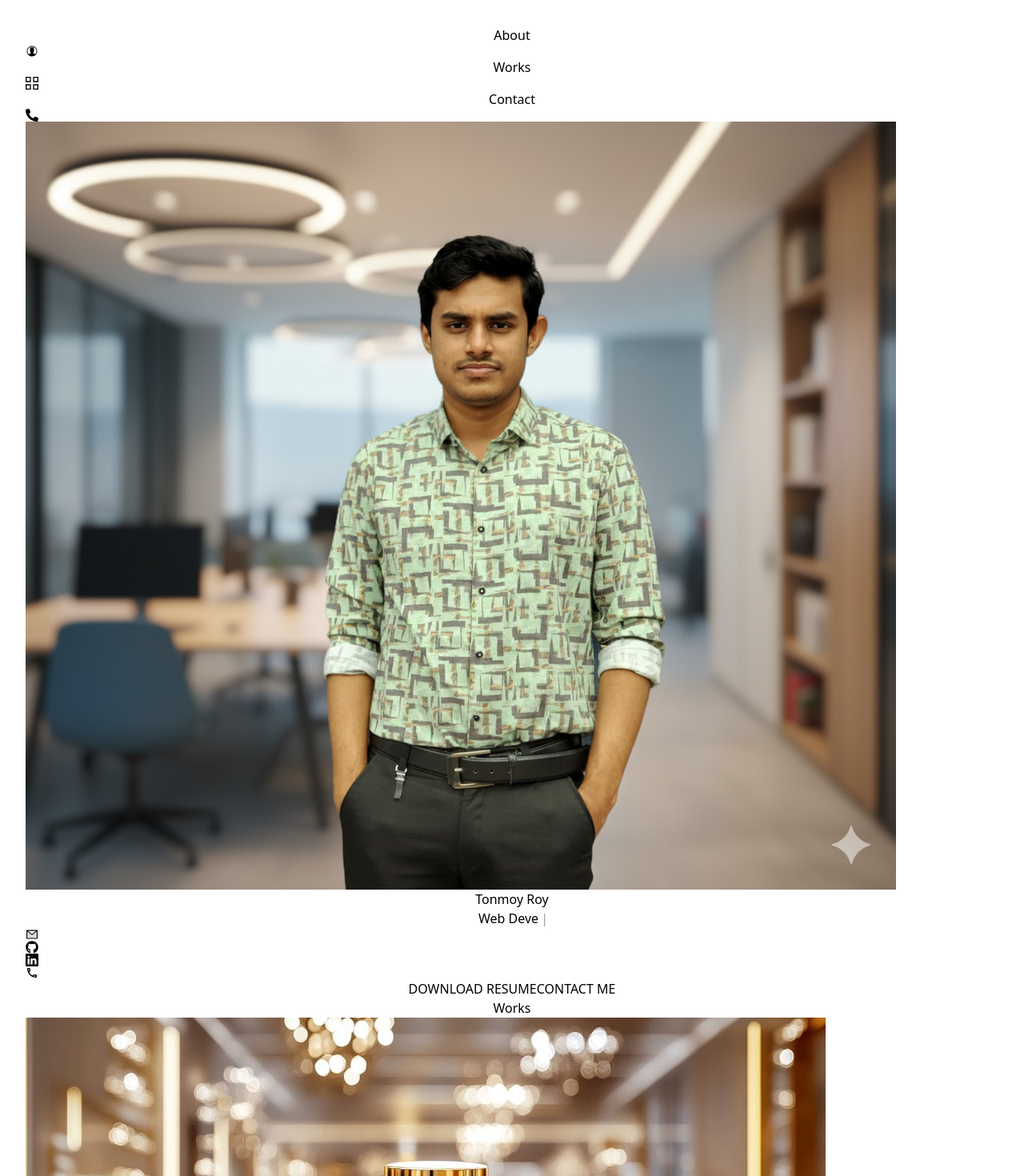
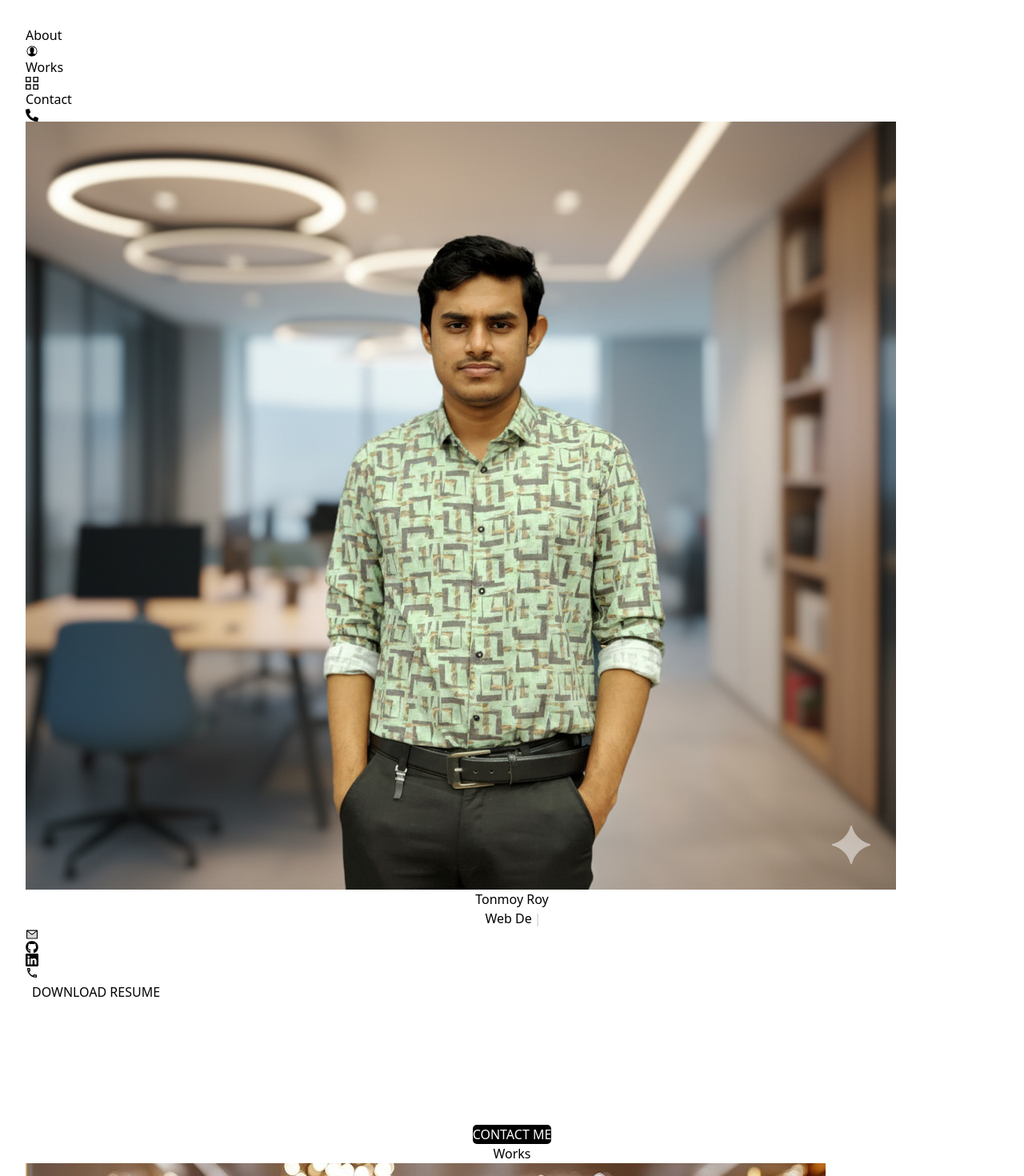
Before and after one commit to Tonmoy-Roy/Personal-Portfolio, a React (Vite) app: page /works in a window 1280 px wide. Shown: the top 1470 px of the page at 80% size. Built offline with nearby package versions, Linux system fonts and the light colour scheme.

Commit message:
btn updated

```diff
--- a/package.json
+++ b/package.json
@@ -22,6 +22,7 @@
     "react-icons": "^5.5.0",
     "react-router-dom": "^7.6.2",
     "react-simple-typewriter": "^5.0.1",
+    "sass": "^1.94.2",
     "sort-by": "^1.2.0",
     "sweetalert2": "^11.22.0"
   },
--- a/src/Components/Navbar/Navbar.jsx
+++ b/src/Components/Navbar/Navbar.jsx
@@ -10,13 +10,15 @@ import { MdOutlineLocalPhone } from "react-icons/md";
 import { IoIosContact } from "react-icons/io";
 import { GrProjects } from "react-icons/gr";
 import { FaPhoneAlt } from "react-icons/fa";
+import './Navbar.scss';
+
 const Navbar = () => {
     const links = <>
         <div className="flex md:block">
-            <li className="btn btn-outline mr-5 mb-3 md:w-[6vw] w-[37vw] hover:bg-orange-600 hover:text-white b "><NavLink>About <IoIosContact className="text-xl" /></NavLink></li>
-            <li className="btn btn-outline mb-3 mr-5 md:w-[6vw] hover:bg-orange-600 hover:text-white w-[37vw]"><NavLink to="/works">Works <GrProjects className="xl" /> </NavLink></li>
+            <li className="btn btn-outline button mr-5 mb-3 md:w-[6vw] w-[37vw] py-1 md:h-[6vh]"><NavLink>About <IoIosContact className="text-xl" /></NavLink></li>
+            <li className="btn btn-outline mb-3 button mr-5 md:w-[6vw] hover:text-white w-[37vw] py-1"><NavLink to="/works">Works <GrProjects className="xl" /> </NavLink></li>
         </div>
-        <li className="btn btn-outline md:w-[6vw] hover:bg-orange-600 hover:text-white w-[37vw] ml-[18vw] md:ml-0"><NavLink to="/contact">Contact <FaPhoneAlt className="xl" /></NavLink></li>
+        <li className="btn btn-outline md:w-[6vw] button hover:text-white w-[37vw] ml-[18vw] md:ml-0 py-1"><NavLink to="/contact">Contact <FaPhoneAlt className="xl" /></NavLink></li>
     </>
 
     const backgroundImages = [img1];
@@ -72,14 +74,40 @@ const Navbar = () => {
                 </div>
 
                 {/* <!-- Buttons --> */}
-                <div class="mt-6 text-sm font-semibold">
-                    <a href="/Tonmoy_Roy_Resume.pdf" download>
-                        <button class="btn btn-outline mr-2 hover:bg-orange-600 hover:text-white mb-5">DOWNLOAD RESUME</button>
-                    </a>
-                    <Link to="mailto:roytonmoy901@gmail.com"><button class="btn btn-outline hover:bg-orange-600 hover:text-white mb-5 w-[54vw] md:w-[8vw]">CONTACT ME</button></Link>
+                <div className="md:flex mt-6 text-sm font-semibold">
+                    <div>
+                        <a href="/Tonmoy_Roy_Resume.pdf" download>
+                            <div className="buttons">
+                                <button className="btn btn-outline mr-2 mb-5 text-white blob-btn ml-2">DOWNLOAD RESUME
+                                    <span className="blob-btn__inner">
+                                        <span className="blob-btn__blobs">
+                                            <span className="blob-btn__blob"></span>
+                                            <span className="blob-btn__blob"></span>
+                                            <span className="blob-btn__blob"></span>
+                                            <span className="blob-btn__blob"></span>
+                                        </span>
+                                    </span>
+                                </button>
+                                <div className="md:w-[10vw] md:h-[2vh]">
+                                    <svg xmlns="http://www.w3.org/2000/svg" version="1.1">
+                                        <defs>
+                                            <filter id="goo">
+                                                <feGaussianBlur in="SourceGraphic" result="blur" stdDeviation="10"></feGaussianBlur>
+                                                <feColorMatrix in="blur" mode="matrix" values="1 0 0 0 0 0 1 0 0 0 0 0 1 0 0 0 0 0 21 -7" result="goo"></feColorMatrix>
+                                                <feBlend in2="goo" in="SourceGraphic" result="mix"></feBlend>
+                                            </filter>
+                                        </defs>
+                                    </svg>
+                                </div>
+                            </div>
+                        </a>
+                    </div>
+                    <div>
+                        <Link to="mailto:roytonmoy901@gmail.com"><button class="btn btn-outline mb-5 w-[54vw] md:w-[8vw] glow-on-hover ">CONTACT ME</button></Link>
+                    </div>
                 </div>
-            </div>
-        </div>
+            </div >
+        </div >
     );
 };
 
--- /dev/null
+++ b/src/Components/Navbar/Navbar.scss
@@ -0,0 +1,212 @@
+$color: orange;
+
+.button {
+  display: inline-block;
+  transition: all .3s;
+  position: relative;
+  overflow: hidden;
+  z-index: 1;
+  text-align: left;
+  display: flex;
+  align-items: center;
+  justify-content: flex-start;
+
+  &:after {
+    content: '';
+    position: absolute;
+    bottom: 0;
+    left: 0;
+    width: 100%;
+    height: 100%;
+    z-index: -2;
+  }
+
+  &:before {
+    content: '';
+    position: absolute;
+    bottom: 0;
+    left: 0;
+    width: 0%;
+    height: 100%;
+    background-color: darken($color, 15%);
+    transition: all .5s;
+    z-index: -1;
+  }
+
+  &:hover {
+    color: #fff;
+
+    &:before {
+      width: 100%;
+    }
+  }
+}
+
+// contact animation
+.glow-on-hover {
+  border: none;
+  outline: none;
+  color: white;
+  // background: #111;
+  cursor: pointer;
+  position: relative;
+  z-index: 0;
+}
+
+.glow-on-hover:before {
+  content: '';
+  background: linear-gradient(45deg, #ff0000, #ff7300, #fffb00, #48ff00, #00ffd5, #002bff, #7a00ff, #ff00c8, #ff0000);
+  position: absolute;
+  top: -2px;
+  left: -2px;
+  background-size: 400%;
+  z-index: -1;
+  filter: blur(5px);
+  width: calc(100% + 4px);
+  height: calc(100% + 4px);
+  animation: glowing 20s linear infinite;
+  opacity: 0;
+  transition: opacity .3s ease-in-out;
+}
+
+.glow-on-hover:active {
+  color: #000;
+}
+
+.glow-on-hover:active:after {
+  background: transparent;
+}
+
+.glow-on-hover:hover:before {
+  opacity: 1;
+}
+
+.glow-on-hover:after {
+  z-index: -1;
+  content: '';
+  position: absolute;
+  width: 100%;
+  height: 100%;
+  background: black;
+  left: 0;
+  top: 0;
+  border-radius: 5px;
+}
+
+@keyframes glowing {
+  0% {
+    background-position: 0 0;
+  }
+
+  50% {
+    background-position: 400% 0;
+  }
+
+  100% {
+    background-position: 0 0;
+  }
+}
+
+//blob button
+.buttons {
+  text-align: left;
+}
+
+$cyan: #0505A9;
+$dark: #FFFFFF;
+$borderW: 2px;
+
+.blob-btn {
+  $numOfBlobs: 4;
+  z-index: 1;
+  position: relative;
+  padding: 4px 8px;
+  text-align: left;
+  text-transform: uppercase;
+  color: black;
+  background-color: transparent;
+  transition: color 0.5s;
+  cursor: pointer;
+
+  &:before {
+    content: "";
+    z-index: 1;
+    position: absolute;
+    left: 0;
+    top: 0;
+    width: 100%;
+    height: 100%;
+  }
+
+  &:after {
+    content: "";
+    z-index: -2;
+    position: absolute;
+    left: $borderW*1.5;
+    top: $borderW*1.5;
+    transition: all 0.3s 0.2s;
+    border-radius: 30px;
+  }
+
+  &:hover {
+    color: $dark;
+    border-radius: 30px;
+
+    &:after {
+      transition: all 0.3s;
+      left: 0;
+      top: 0;
+      border-radius: 30px;
+    }
+  }
+
+  &__inner {
+    z-index: -1;
+    overflow: hidden;
+    position: absolute;
+    left: 0;
+    top: 0;
+    width: 100%;
+    height: 100%;
+    border-radius: 30px;
+    background: #ffffff;
+  }
+
+  &__blobs {
+    position: relative;
+    display: block;
+    height: 100%;
+    filter: url('#goo');
+  }
+
+  &__blob {
+    position: absolute;
+    top: $borderW;
+    width: 100% / $numOfBlobs;
+    height: 100%;
+    background: $cyan;
+    border-radius: 100%;
+    transform: translate3d(0, 150%, 0) scale(1.7);
+    transition: transform 0.45s;
+
+    @supports(filter: url('#goo')) {
+      transform: translate3d(0, 150%, 0) scale(1.4);
+    }
+
+    @for $i from 1 through $numOfBlobs {
+      &:nth-child(#{$i}) {
+        left: ($i - 1) * (120% / $numOfBlobs);
+        transition-delay: ($i - 1) * 0.08s;
+      }
+    }
+
+    .blob-btn:hover & {
+      transform: translateZ(0) scale(1.7);
+
+      @supports(filter: url('#goo')) {
+        transform: translateZ(0) scale(1.4);
+      }
+    }
+  }
+
+}
```
Also changed, not shown: 1 other file (tests, documents, lock files or other folders).
